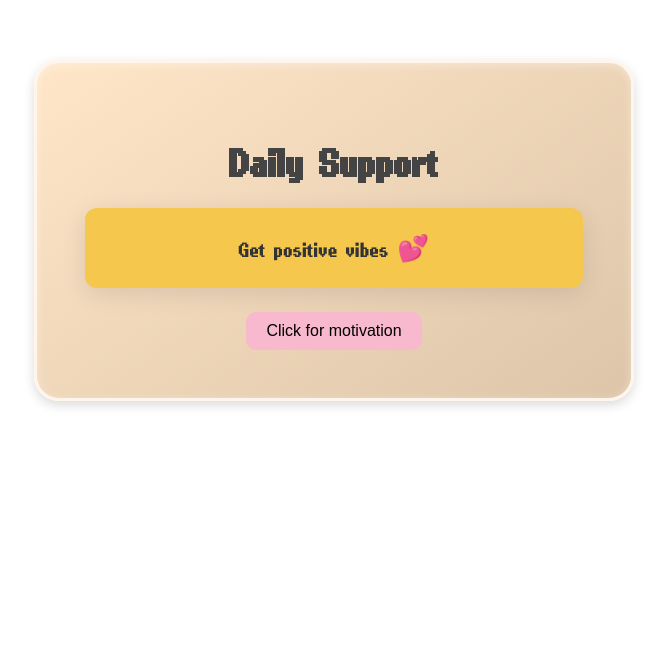
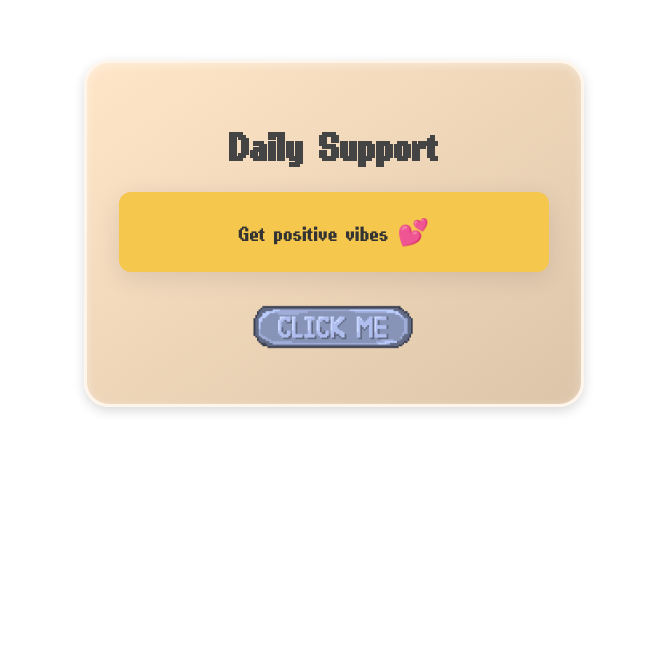
Before and after one commit to 68070264/StorySpace, a Flask app: page /openbotton in a window 1280 px wide. Shown: the top 647 px of the page, without its empty margins (306-973 px from the left). Run offline with Flask 3, Linux system fonts and the light colour scheme.

Commit message:
Update openbotton.html

```diff
--- a/templates/openbotton.html
+++ b/templates/openbotton.html
@@ -11,11 +11,11 @@
     body {
       font-family: 'PixelFont';
       font-size: 1.5rem;
-      background: transparent; /* ✅ โปร่งใสเวลาอยู่ใน popup */
+      background: transparent; /* โปร่งใสเวลาอยู่ใน popup */
       text-align: center;
     }
 
-    /* ✅ พื้นหลังของ popup จริง */
+    /* พื้นหลัง popup ของ openbottle เท่านั้น */
     #bottle-controller {
       background: linear-gradient(145deg, #ffe6c8, #DDC5A9);
       border-radius: 25px;
@@ -23,35 +23,43 @@
         0 4px 12px rgba(0, 0, 0, 0.15),
         inset 0 2px 8px rgba(255, 255, 255, 0.4);
       position: relative;
-      padding: 48px;
+      padding: 32px;
       overflow: hidden;
-      max-width: 600px;
+      max-width: 500px;
       margin: 60px auto;
       color: #444;
       border: 3px solid #fff5eb;
       backdrop-filter: blur(6px);
     }
 
-    h1 {
+    #bottle-controller h1 {
       margin-bottom: 16px;
       color: #444;
     }
 
-    #getQuoteBtn {
-      background-color: #f8b8cd;
+    /* ปุ่มเป็นรูป */
+    #bottle-controller #getQuoteBtn {
+      background-color: transparent;
+      background-image: url("{{ url_for('static', filename='IMG_4057.PNG') }}");
+      background-size: cover;
+      background-position: center;
+      background-repeat: no-repeat;
       border: none;
-      border-radius: 10px;
-      padding: 10px 20px;
-      font-size: 1rem;
+      outline: none;
       cursor: pointer;
-      transition: background-color 0.2s;
+      transition: transform 0.1s;
+      margin: 10px auto 0 auto;
+      display: block;
+      width: 210px;
+      height: 90px;
     }
 
-    #getQuoteBtn:hover {
-      background-color: #f593ae;
+    #bottle-controller #getQuoteBtn:active {
+      transform: scale(0.95);
     }
 
-    #quoteBox {
+    /* กล่องข้อความ */
+    #bottle-controller #quoteBox {
       margin-top: 20px;
       padding: 20px;
       border-radius: 12px;
@@ -59,16 +67,16 @@
       box-shadow: 0 6px 25px rgba(0, 0, 0, 0.1);
       font-size: 1.6rem;
       color: #333;
-      min-height: 80px;
       display: flex;
       align-items: center;
       justify-content: center;
+      min-height: 80px;
     }
 
-    /* ✅ วิธีที่ 1 — ลบพื้นหลังสีขาวของ popup container */
-    #bottleModal,
-    .modal-content,
-    .popup-container {
+    /* ลบพื้นหลังเฉพาะ popup ของ openbottle */
+    #bottle-controller #bottleModal,
+    #bottle-controller .modal-content,
+    #bottle-controller .popup-container {
       background: transparent !important;
       box-shadow: none !important;
       border: none !important;
@@ -82,10 +90,8 @@
     <h1> Daily Support </h1>
 
     <div id="quoteBox">Get positive vibes 💕</div>
-    <p></p>
 
-    <button id="getQuoteBtn">Click for motivation</button>
-
+    <button id="getQuoteBtn"></button>
   </div>
 </body>
 
```
